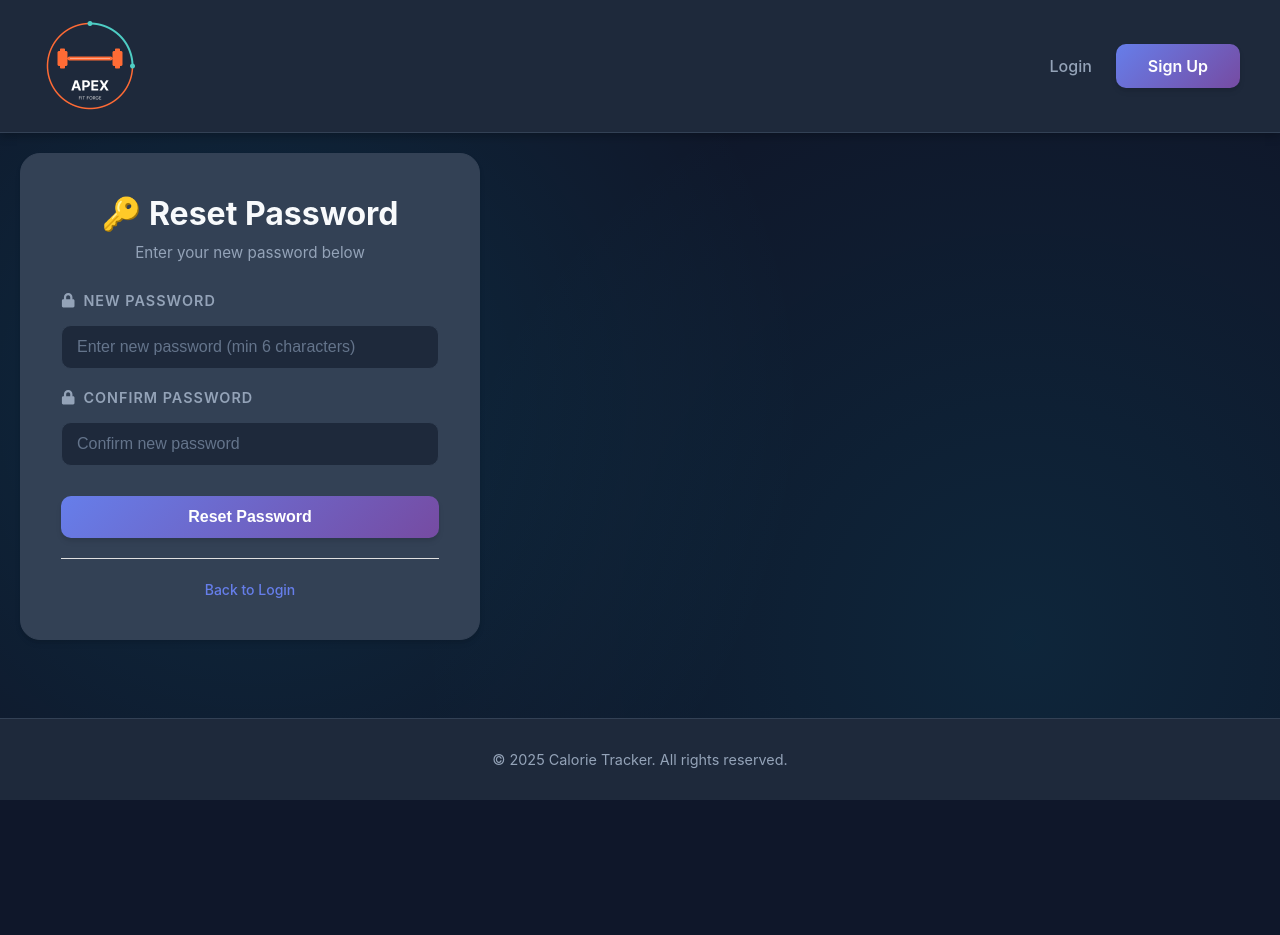
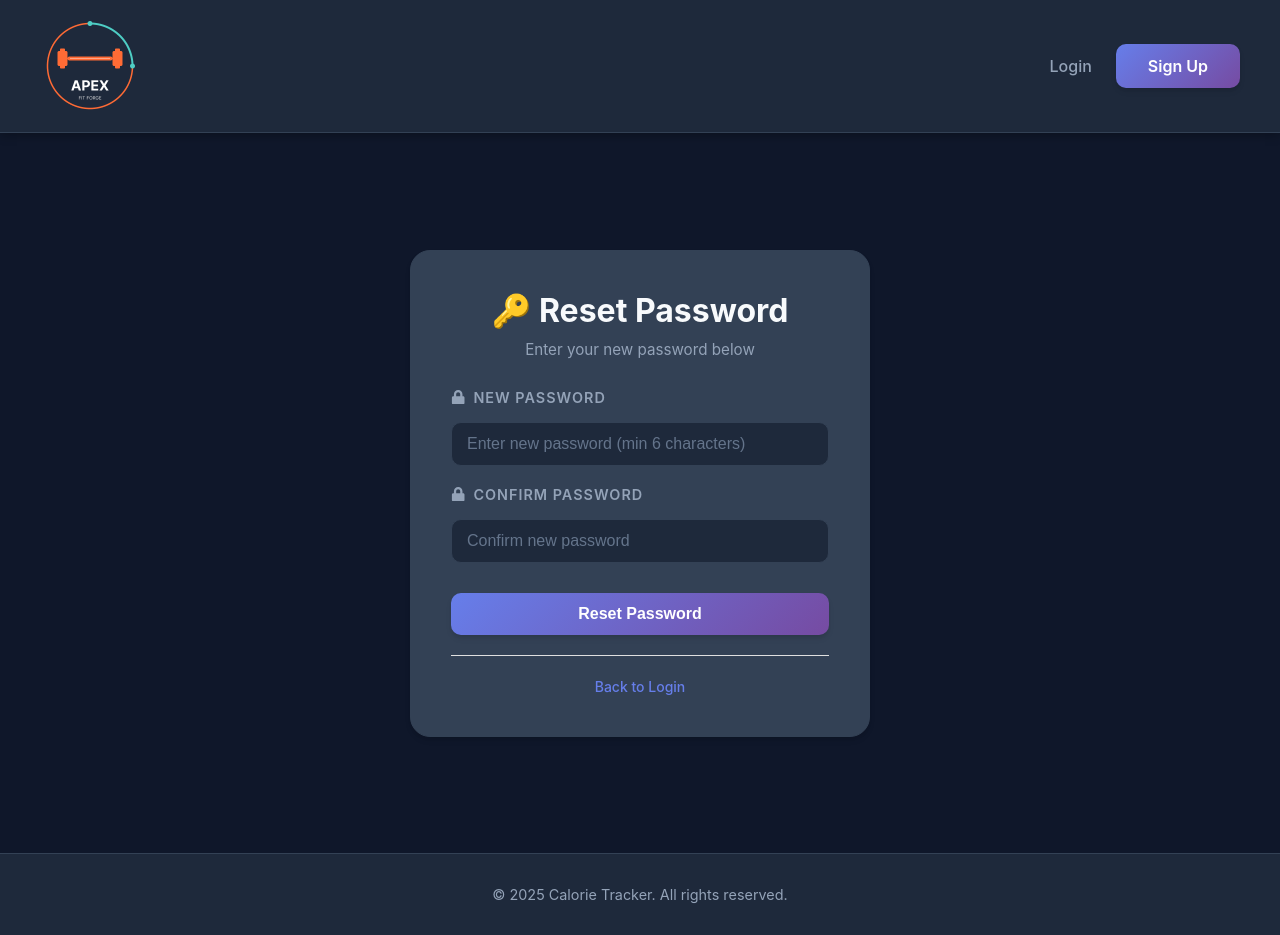
Before and after one commit to Harshu0829/Calorie-Count, a React (Create React App) app in the folder frontend/: page /reset-password/1 in a window 1280 px wide. Before the commit the page ends 800 px from the top, so only its background shows below. Built offline with nearby package versions, Linux system fonts and the light colour scheme; no server answers; the HTML template or start-up script is replaced by a standard one.

Commit message:
Fix ResetPassword layout and add logging

```diff
--- a/frontend/src/pages/ResetPassword.js
+++ b/frontend/src/pages/ResetPassword.js
@@ -42,9 +42,11 @@ const ResetPassword = () => {
         setLoading(true);
 
         try {
+            console.log('Resetting password for token:', token);
             await api.post(`/auth/reset-password/${token}`, {
                 password: formData.password
             });
+            console.log('Password reset successful');
 
             setSuccess(true);
 
@@ -53,6 +55,7 @@ const ResetPassword = () => {
                 navigate('/login');
             }, 3000);
         } catch (err) {
+            console.log('Reset password error:', err.response || err);
             setError(err.response?.data?.message || 'Failed to reset password. Please try again.');
         } finally {
             setLoading(false);
@@ -61,6 +64,7 @@ const ResetPassword = () => {
 
     if (success) {
         return (
+            <div className="auth-page">
                 <div className="auth-container">
                     <motion.div
                         initial={{ opacity: 0, scale: 0.9 }}
@@ -75,10 +79,12 @@ const ResetPassword = () => {
                         </div>
                     </motion.div>
                 </div>
+            </div>
         );
     }
 
     return (
+        <div className="auth-page">
             <div className="auth-container">
                 <motion.div
                     initial={{ opacity: 0, y: 20 }}
@@ -149,6 +155,7 @@ const ResetPassword = () => {
                     </div>
                 </motion.div>
             </div>
+        </div>
     );
 };
 
```
Lines whose indentation alone changed are shown as unchanged.
